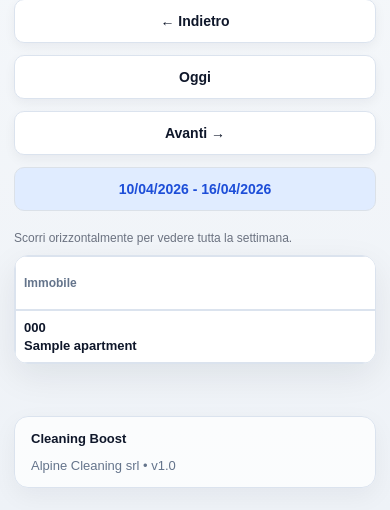
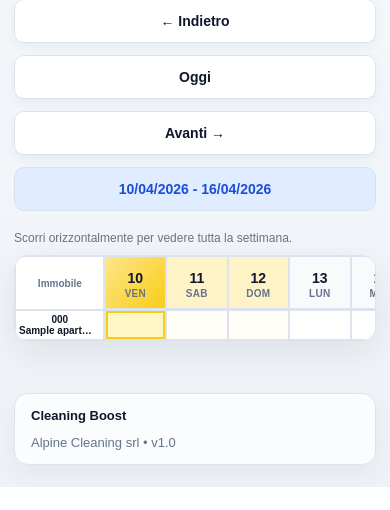
Before and after one commit to maska1981-bri/cleaning-boost, a Django app: page /employee-calendar/ in a window 390 px wide. Shown: the part 364-874 px from the top of the page. After the commit the page ends 851 px from the top, so only its background shows below. Run offline with Django 5.2, Linux system fonts and the light colour scheme; a user stored in the database is signed in; tables that the repository leaves empty hold one stand-in row (values such as "Sample post").

Commit message:
Update employee_calendar.html

```diff
--- a/operations_calendar/templates/operations_calendar/employee_calendar.html
+++ b/operations_calendar/templates/operations_calendar/employee_calendar.html
@@ -209,14 +209,10 @@
 }
 
 .day-header{
-    background:var(--soft);
-    height:46px;
-    min-width:58px;
-    font-size:11px;
-    line-height:1.1;
-    position:sticky;
-    top:0;
-    z-index:5;
+height:32px;
+min-width:50px;
+width:50px;
+font-size:10px;
 }
 
 .day-header .day-number{
@@ -262,25 +258,27 @@
 }
 
 .apartment-col{
-    position:sticky;
-    left:0;
-    background:var(--card);
-    min-width:150px;
-    width:150px;
-    text-align:left;
-    font-weight:bold;
-    z-index:4;
-    padding:8px;
+width:90px;
+min-width:90px;
+max-width:90px;
+font-size:11px;
+padding:4px;
+overflow:hidden;
+}
+
+.apartment-col a{
+display:block;
+overflow:hidden;
+white-space:nowrap;
+text-overflow:ellipsis;
 }
 
 .cell{
-    min-width:58px;
-    width:58px;
-    height:30px;
-    position:relative;
-    vertical-align:middle;
-    padding:0;
-    overflow:hidden;
+min-width:50px;
+width:50px;
+height:26px;
+padding:0;
+font-size:11px;
 }
 
 .booking{
@@ -561,6 +559,66 @@
         min-width:58px;
     }
 }
+
+/* MOBILE DIPENDENTI - vista super compatta */
+@media (max-width: 900px){
+
+    .calendar-wrapper table{
+        min-width:520px !important;
+    }
+
+    .apartment-col{
+        width:70px !important;
+        min-width:70px !important;
+        max-width:70px !important;
+        padding:3px !important;
+        font-size:10px !important;
+        line-height:11px !important;
+        overflow:hidden !important;
+        white-space:nowrap !important;
+        text-overflow:ellipsis !important;
+    }
+
+    .apartment-link{
+        display:block !important;
+        width:100% !important;
+        overflow:hidden !important;
+        white-space:nowrap !important;
+        text-overflow:ellipsis !important;
+        font-size:10px !important;
+        line-height:11px !important;
+    }
+
+    .cell{
+        width:48px !important;
+        min-width:48px !important;
+        max-width:48px !important;
+        height:24px !important;
+        padding:0 !important;
+    }
+
+    tbody tr{
+        height:24px !important;
+    }
+
+    .day-header{
+        width:48px !important;
+        min-width:48px !important;
+        max-width:48px !important;
+        height:32px !important;
+        font-size:10px !important;
+    }
+
+    .booking-mini-summary{
+        font-size:7px !important;
+    }
+
+    .cleaning-dot{
+        width:10px !important;
+        height:10px !important;
+        border:1.5px solid #000 !important;
+    }
+}
 </style>
 {% include "includes/ui_theme.html" %}
 </head>
```
